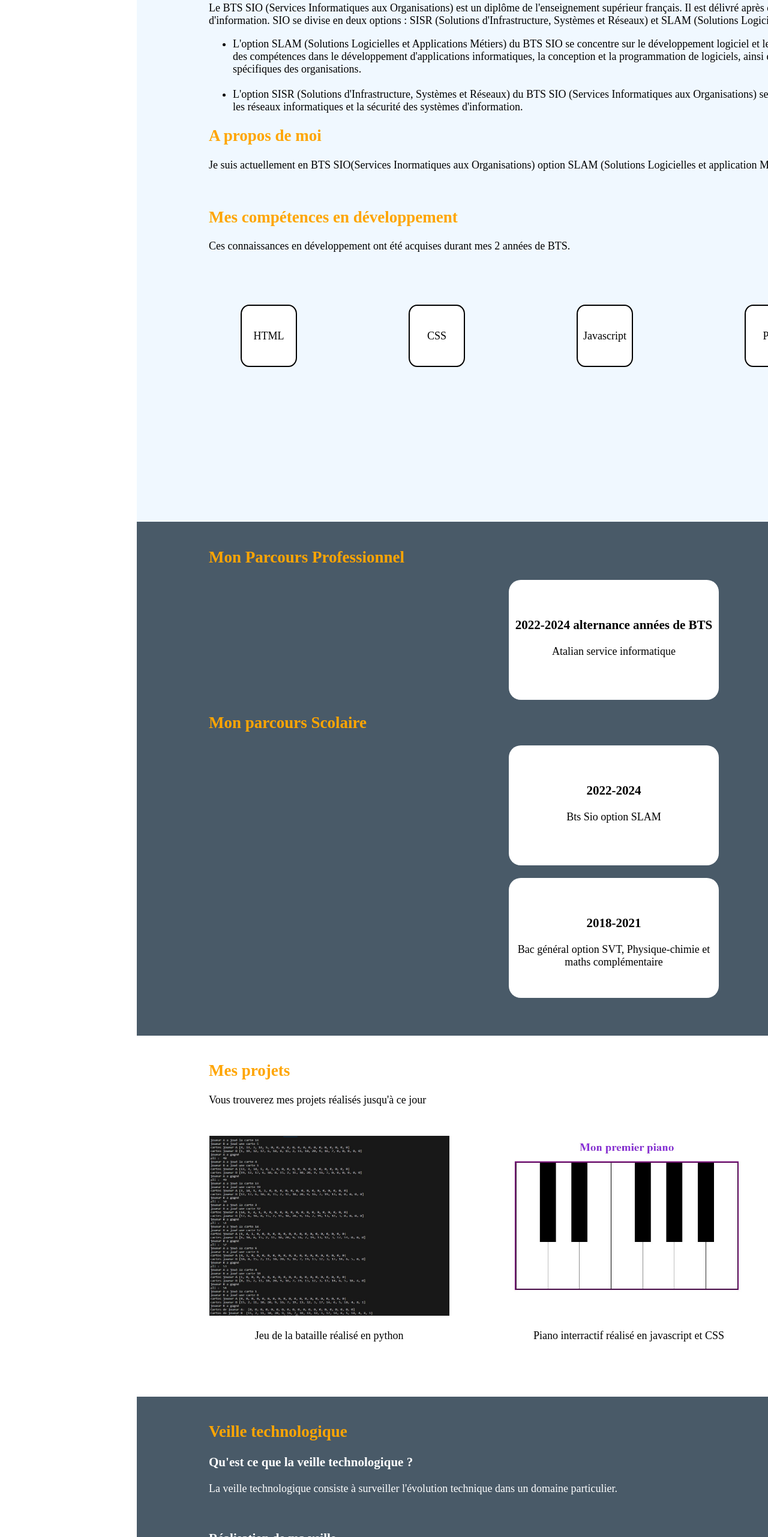
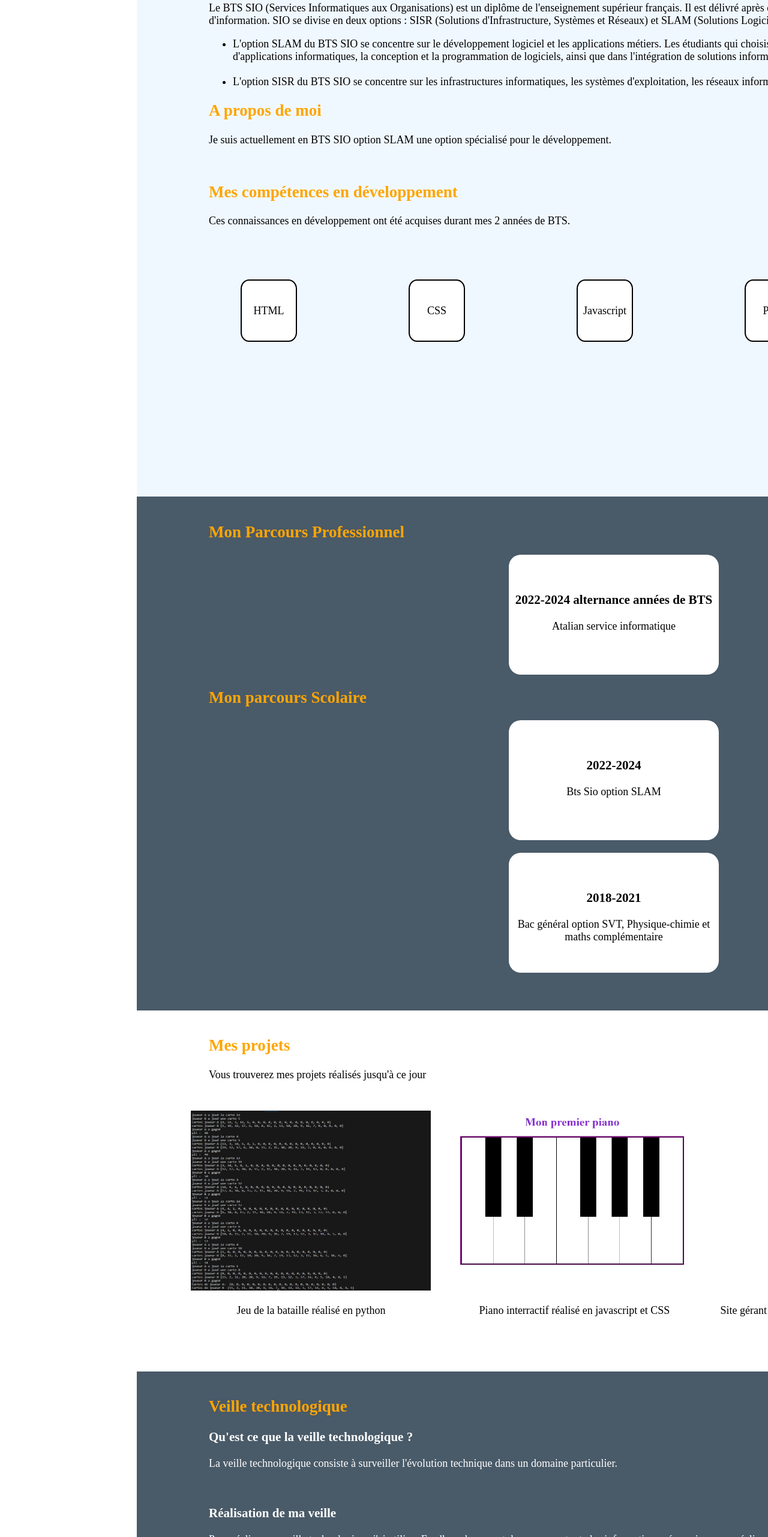
Before and after one commit to basknets/portfolio, a plain HTML site: page index.html in a window 1280 px wide. Shown: the part 1037-3600 px from the top of the page at 60% size. Drawn offline with Linux system fonts and the light colour scheme.

Commit message:
Update index.html

```diff
--- a/index.html
+++ b/index.html
@@ -45,18 +45,17 @@
                      (Solutions Logicielles et Applications Métiers).
                 </p>
                 <ul>
-                    <li> L'option SLAM (Solutions Logicielles et Applications Métiers) du BTS SIO se concentre sur le développement logiciel et les applications métiers. Les étudiants
+                    <li> L'option SLAM du BTS SIO se concentre sur le développement logiciel et les applications métiers. Les étudiants
                         qui choisissent cette option acquièrent des compétences dans le développement d'applications informatiques, la conception et la programmation de logiciels,
                         ainsi que dans l'intégration de solutions informatiques adaptées aux besoins spécifiques des organisations.</li>
                     <br>
-                        <li>L'option SISR (Solutions d'Infrastructure, Systèmes et Réseaux) du BTS SIO (Services Informatiques aux Organisations) se concentre sur les infrastructures informatiques,
+                        <li>L'option SISR du BTS SIO se concentre sur les infrastructures informatiques,
                         les systèmes d'exploitation, les réseaux informatiques et la sécurité des systèmes d'information.</li>
                 </ul>
 
         <h2>A propos de moi</h2>
                 <p>
-                    Je suis actuellement en BTS SIO(Services Inormatiques aux Organisations) option SLAM
-                    (Solutions Logicielles et application Métiers) une option spécialisé pour le développement.
+                    Je suis actuellement en BTS SIO option SLAM une option spécialisé pour le développement.
                 </p>
                 <br>
                 <h2>Mes compétences en développement</h2>
@@ -80,7 +79,7 @@
                          PHP
                 </div>
                 <div class="col-competence">
-                         Kotlin
+                         Java
                 </div>
             </div>
 
@@ -142,7 +141,7 @@
                 <td><img  src="piano.jpg" alt="Image">
                     <p>Piano interractif réalisé en javascript et CSS</p></td>
                 <td><img  src="refuge.jpg" alt="Image">
-                    <p>Site gérant la gestion d'un refuge animalier</p></td>
+                    <p>Site gérant la gestion d'un refuge animalier réalisé en PHP, Html, CSS et Mysql</p></td>
             </tr>
 
         </table>
@@ -157,7 +156,7 @@
                 <h3>Qu'est ce que la veille technologique ?</h3>
                 <p>La veille technologique consiste à surveiller l'évolution technique dans un domaine particulier.  </p>
 <br>
-            <h3><strong>Réalisation de ma veille.</strong></h3>
+            <h3><strong>Réalisation de ma veille</strong></h3>
             <p>Pour réaliser ma veille technologique j'ai utiliser Feedly, cela permet de regrouper toute les informations nécessaires pour réaliser une veille.
                 J'ai aussi utilisé googles alerts <br>permettant d'avoir tout les nouveaux articles sur mon sujet de veille.  </p>
                <br> <h3><strong>Sujet de ma veille</strong></h3>
```
